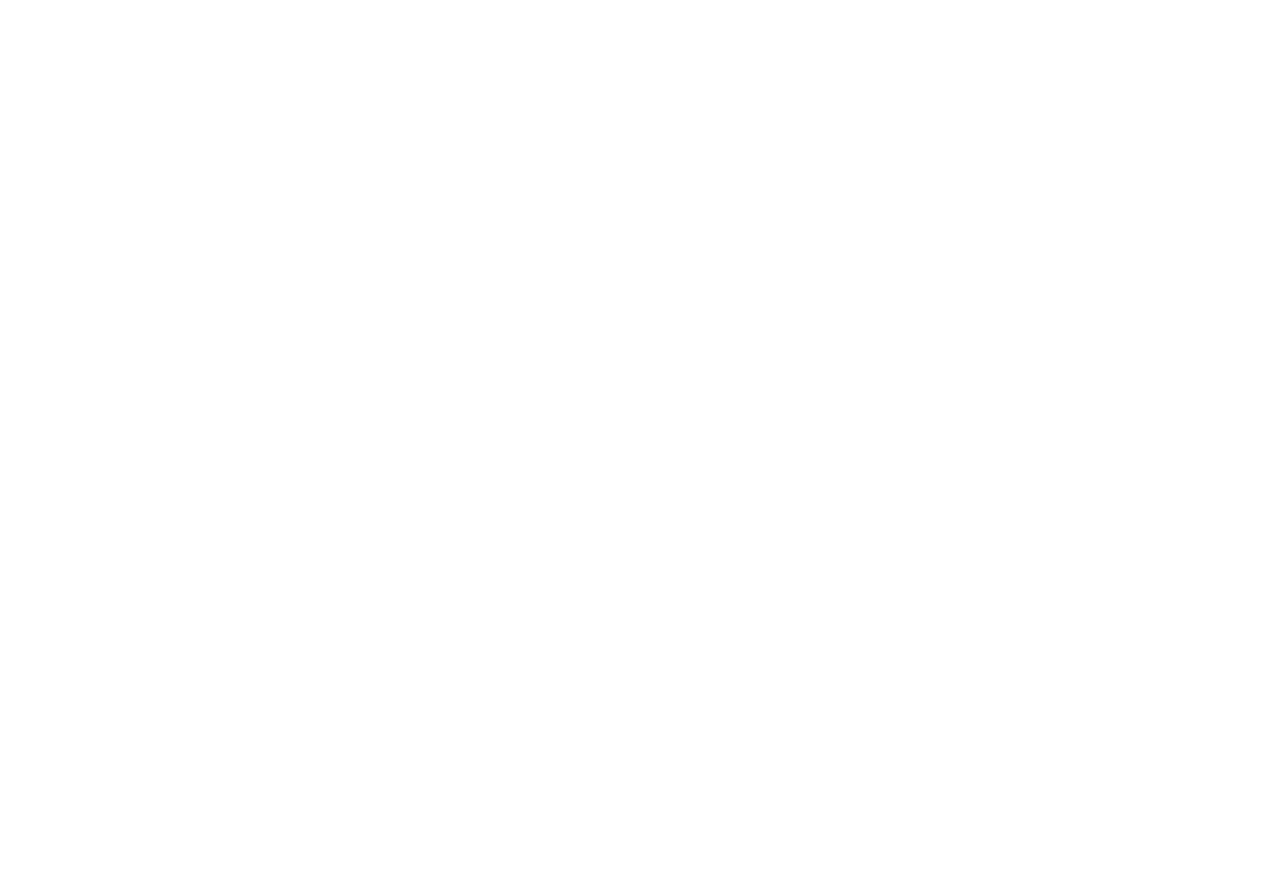
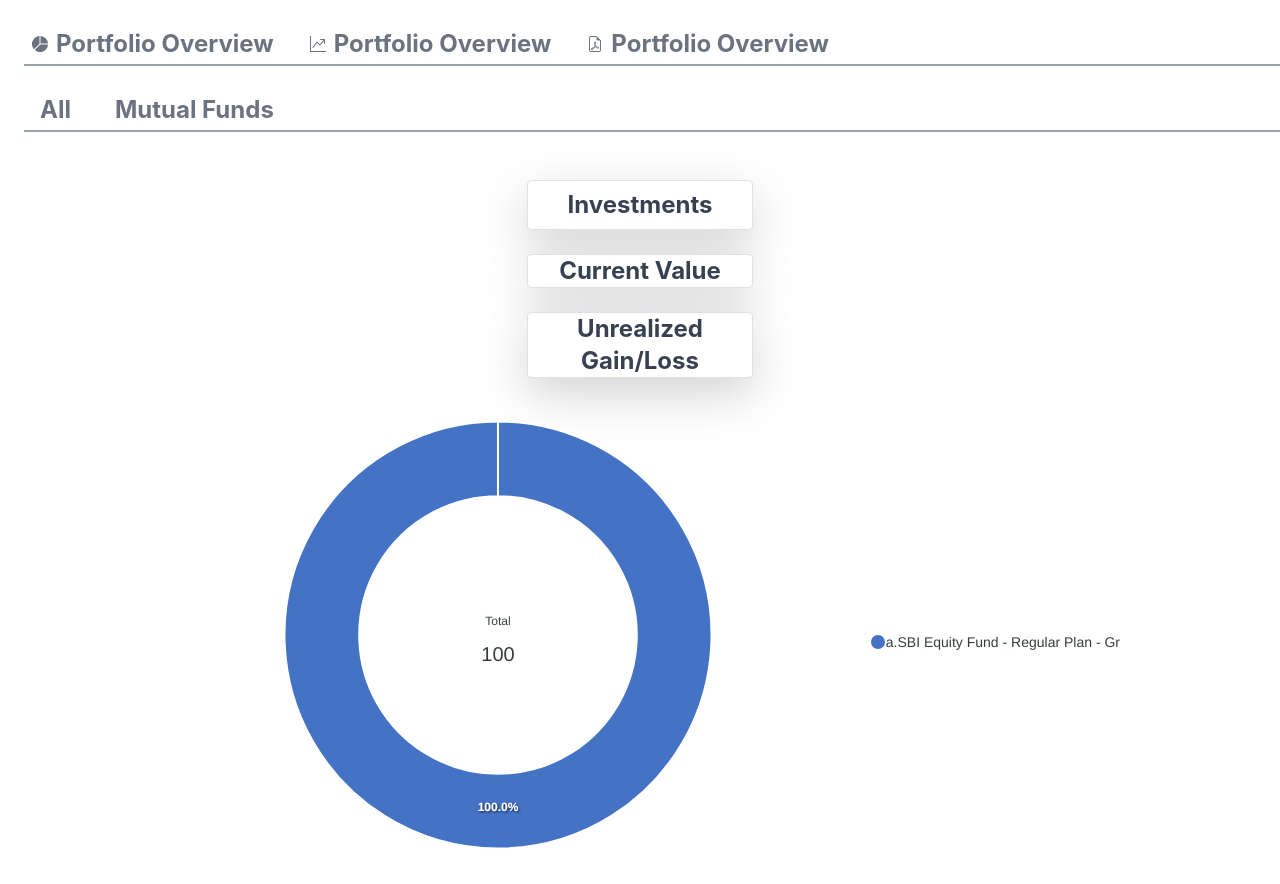
Before and after one commit to aakashguptatest/finorator_frontend, a React (Create React App) app: page /mutualfunds/profile/portfolio in a window 1280 px wide. Before the commit this address had no page. Before the commit the page ends 800 px from the top, so only its background shows below. Built offline with nearby package versions, Linux system fonts and the light colour scheme.

Commit message:
Completed blogs page

```diff
--- a/package.json
+++ b/package.json
@@ -5,9 +5,11 @@
   "dependencies": {
     "@fortawesome/free-solid-svg-icons": "^6.4.0",
     "@fortawesome/react-fontawesome": "^0.2.0",
+    "@heroicons/react": "^1.0.6",
     "@testing-library/jest-dom": "^5.16.5",
     "@testing-library/react": "^13.4.0",
     "@testing-library/user-event": "^13.5.0",
+    "axios": "^1.4.0",
     "react": "^18.2.0",
     "react-apexcharts": "^1.4.0",
     "react-chartjs-2": "^5.2.0",
--- a/src/App.js
+++ b/src/App.js
@@ -1,17 +1,22 @@
-import React from 'react';
-import { BrowserRouter as Router, Routes, Route } from 'react-router-dom';
-import Homepage from './Comp/Homepage';
-import Settings from './Comp/settings/settings';
-import Investments from './Comp/investments/investments';
-import Profile from './Comp/profile/Profile';
+import React from "react";
+import { BrowserRouter as Router, Routes, Route } from "react-router-dom";
+import Homepage from "./Comp/Homepage";
+import Settings from "./Comp/settings/settings";
+import Investments from "./Comp/investments/investments";
+import Profile from "./Comp/profile/Profile";
+import Portfolio from "./Comp/profile/Portfolio";
+import Blogs from "./Comp/MF/blogs";
+
 function App() {
   return (
     <Router>
       <Routes>
         <Route path="/" element={<Homepage />} />
         <Route path="/settings" element={<Settings />} />
-        <Route path="/investments" element={<Investments/>} />
-        <Route path="/profile" element={<Profile/>} />
+        <Route path="/investments" element={<Investments />} />
+        <Route path="/profile" element={<Profile />} />
+        <Route path="/mutualfunds/profile/portfolio" element={<Portfolio/>} />
+        <Route path="/mutualfunds/blogs" element={<Blogs/>} />
       </Routes>
     </Router>
   );
--- /dev/null
+++ b/src/Comp/MF/blogs.js
@@ -0,0 +1,97 @@
+import React, { useEffect, useState, useRef } from 'react';
+import axios from 'axios';
+import { SearchIcon } from '@heroicons/react/outline';
+
+const Blogs = () => {
+  const [news, setNews] = useState([]);
+  const [searchTerm, setSearchTerm] = useState('');
+  const searchInputRef = useRef(null);
+
+  useEffect(() => {
+    const fetchData = async () => {
+      const options = {
+        method: 'GET',
+        url: 'https://apidojo-yahoo-finance-v1.p.rapidapi.com/auto-complete',
+        params: {
+          q: 'tesla',
+          region: 'US',
+        },
+        headers: {
+          'X-RapidAPI-Key': '4f30deea61mshfb6fbc84ac17f2ap102886jsna8ecb6e78c28',
+          'X-RapidAPI-Host': 'apidojo-yahoo-finance-v1.p.rapidapi.com',
+        },
+      };
+
+      try {
+        const response = await axios.request(options);
+        console.log(response.data);
+        setNews(response.data.news || []);
+      } catch (error) {
+        console.error(error);
+        // Handle the error
+      }
+    };
+
+    fetchData();
+  }, []);
+
+  const handleSearch = (e) => {
+    setSearchTerm(e.target.value);
+  };
+
+  const filteredNews = news.filter((article) => {
+    return article.title.toLowerCase().includes(searchTerm.toLowerCase());
+  });
+
+  const focusSearchInput = () => {
+    searchInputRef.current.focus();
+  };
+
+  const blurSearchInput = () => {
+    if (searchTerm.trim() === '') {
+      searchInputRef.current.blur();
+    }
+  };
+
+  return (
+    <div className="container mx-auto">
+      <h1 className="text-2xl font-bold mb-4">Latest News</h1>
+      <div className="relative">
+        <input
+          type="text"
+          placeholder="Search by topic or keyword"
+          value={searchTerm}
+          onChange={handleSearch}
+          ref={searchInputRef}
+          className="w-full p-2 pr-10 mb-4 rounded border border-gray-300 focus:outline-none focus:ring-2 focus:ring-blue-500"
+          onFocus={focusSearchInput}
+          onBlur={blurSearchInput}
+        />
+        <SearchIcon className="absolute top-3 right-3 text-gray-400 w-5 h-5" />
+      </div>
+      <div className="grid grid-cols-1 sm:grid-cols-2 gap-4">
+        {filteredNews.map((article) => (
+          <div key={article.uuid} className="bg-white p-4 rounded shadow">
+            <img
+              src={article.thumbnail.resolutions[0].url}
+              alt={article.title}
+              className="mb-2"
+            />
+            <h2 className="text-xl font-bold mb-2">{article.title}</h2>
+            <p className="text-gray-600">{article.publisher}</p>
+            <a
+              href={article.link}
+              target="_blank"
+              rel="noopener noreferrer"
+              className="text-blue-500 hover:underline"
+            >
+              Read more
+            </a>
+          </div>
+        ))}
+      </div>
+    </div>
+  );
+};
+
+export default Blogs;
--- /dev/null
+++ b/src/Comp/profile/Portfolio.js
@@ -0,0 +1,183 @@
+import React, { useState } from "react";
+import Chart from "react-apexcharts";
+
+import {
+  BsPieChartFill,
+  BsGraphUpArrow,
+  BsFileEarmarkPdf,
+} from "react-icons/bs";
+
+const LinkItem = ({ link, icon, text, isActive, onClick }) => {
+  const [hovered, setHovered] = useState(false);
+
+  const handleMouseEnter = () => {
+    setHovered(true);
+  };
+
+  const handleMouseLeave = () => {
+    setHovered(false);
+  };
+
+  return (
+    <a
+      href={link}
+      className={`flex items-center px-2 py-1 ${
+        isActive ? " border-b-2 text-blue-900 border-gray-800" : "text-gray-500"
+      } ${hovered ? "" : ""}`}
+      onMouseEnter={handleMouseEnter}
+      onMouseLeave={handleMouseLeave}
+      onClick={onClick}
+      style={{ textDecoration: "none" }}
+    >
+      {icon}
+      <div
+        className={`font-bold ${
+          isActive ? "text-blue-900" : "text-gray-500"
+        } px-2 text-2xl`}
+      >
+        {text}
+      </div>
+    </a>
+  );
+};
+
+const Portfolio = () => {
+  const [activeIndex1, setActiveIndex1] = useState(null);
+  const [activeIndex2, setActiveIndex2] = useState(null);
+
+  const handleClick1 = (index) => {
+    setActiveIndex1(index);
+  };
+  const handleClick2 = (index) => {
+    setActiveIndex2(index);
+  };
+
+  return (
+    <div>
+      <div className="flex border-b-2 border-gray-400 flex-wrap gap-3 mt-4 ml-4">
+        <LinkItem
+          link={"#"}
+          icon={<BsPieChartFill />}
+          text="Portfolio Overview"
+          isActive={activeIndex1 === 0}
+          onClick={() => handleClick1(0)}
+        />
+        <LinkItem
+          link={"#"}
+          icon={<BsGraphUpArrow />}
+          text="Portfolio Overview"
+          isActive={activeIndex1 === 1}
+          onClick={() => handleClick1(1)}
+        />
+        <LinkItem
+          link={"#"}
+          icon={<BsFileEarmarkPdf />}
+          text="Portfolio Overview"
+          isActive={activeIndex1 === 2}
+          onClick={() => handleClick1(2)}
+        />
+      </div>
+      <div className="flex border-b-2 border-gray-400 flex-wrap gap-3 mt-4 ml-4">
+        <LinkItem
+          link={"#"}
+          text="All"
+          isActive={activeIndex2 === 0}
+          onClick={() => handleClick2(0)}
+        />
+        <LinkItem
+          link={"#"}
+          text="Mutual Funds"
+          isActive={activeIndex2 === 1}
+          onClick={() => handleClick2(1)}
+        />
+      </div>
+      <div className="flex justify-center m-6 gap-8 flex-wrap">
+        <div class="grid mt-4 gap-6">
+          <div class="px-10 py-2 border border-gray-300 rounded bg-white text-gray-700 shadow-lg">
+            <div className="text-center text-2xl font-bold">Investments</div>
+          </div>
+          <div class="px-6  border border-gray-300 rounded bg-white text-gray-700 shadow-lg">
+            <div className="text-center text-2xl font-bold">Current Value</div>
+          </div>
+          <div class="px-6 border border-gray-300 rounded bg-white text-gray-700 shadow-lg">
+            <div className="text-center text-2xl font-bold">Unrealized </div>
+            <div className="text-center text-2xl font-bold">Gain/Loss</div>
+          </div>
+        </div>
+
+        <Chart
+          type="donut"
+          width={1000}
+          height={450}
+          series={[100]} //a.percentage of each fund
+          options={{
+            dataLabels: {
+              enabled: true,
+            },
+            colors: ["#4472C4"],
+            legend: {
+              show: true,
+              position: "right",
+              itemMargin: {
+                horizontal: 5,
+                vertical: 200,
+              },
+              onItemClick: {
+                toggleDataSeries: true,
+              },
+              onItemHover: {
+                highlightDataSeries: true,
+              },
+              fontSize: "14px",
+              markers: {
+                width: 14,
+                height: 14,
+                strokeWidth: 0,
+                strokeColor: "#375DA1",
+                fillColors: undefined,
+                radius: 16,
+                customHTML: undefined,
+                onClick: undefined,
+                offsetX: 0,
+                offsetY: 0,
+              },
+              horizontalAlign: "center",
+            },
+            responsive: [
+              {
+                breakpoint: 480,
+                options: {
+                  chart: {
+                    width: 300,
+                  },
+                  legend: {
+                    position: "bottom",
+                    horizontalAlign: "left",
+                  },
+                },
+              },
+            ],
+            labels: [
+              "a.SBI Equity Fund - Regular Plan - Gr", //a.mutual fund name
+            ],
+            plotOptions: {
+              pie: {
+                donut: {
+                  labels: {
+                    show: true,
+                    total: {
+                      show: true,
+                      fontSize: 12,
+                    },
+                  },
+                },
+              },
+            },
+          }}
+        />
+      </div>
+    </div>
+  );
+};
+
+export default Portfolio;
--- a/src/Comp/profile/Profile.js
+++ b/src/Comp/profile/Profile.js
@@ -69,7 +69,7 @@
             type="donut"
             width={1000}
             height={450}
-            series={[25, 35, 40]}  //a.percentage of each fund
+            series={[45, 15, 40]}  //a.percentage of each fund
             options={{
               dataLabels: {
                 enabled: true,
```
Also changed, not shown: 1 other file (tests, documents, lock files or other folders).
